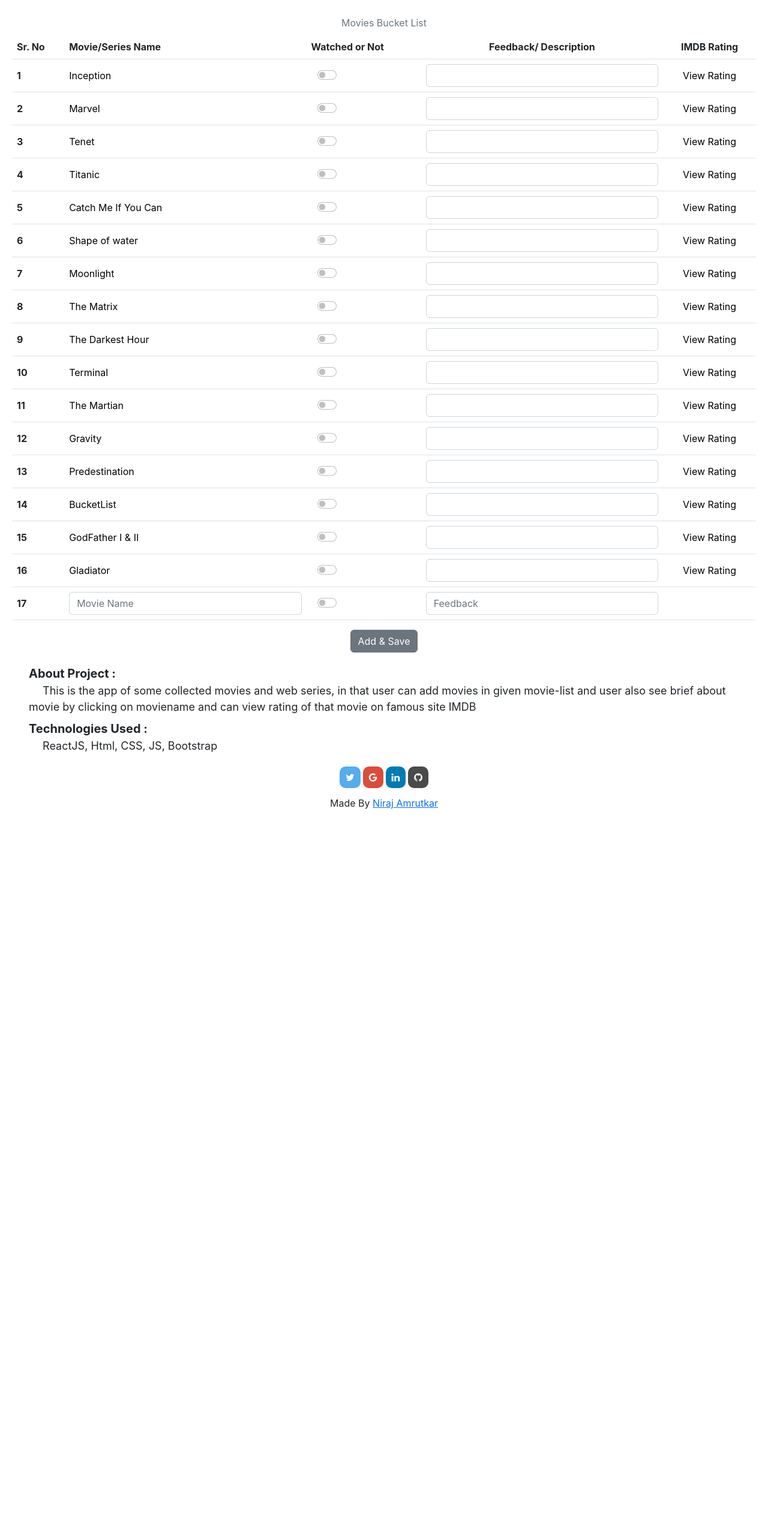
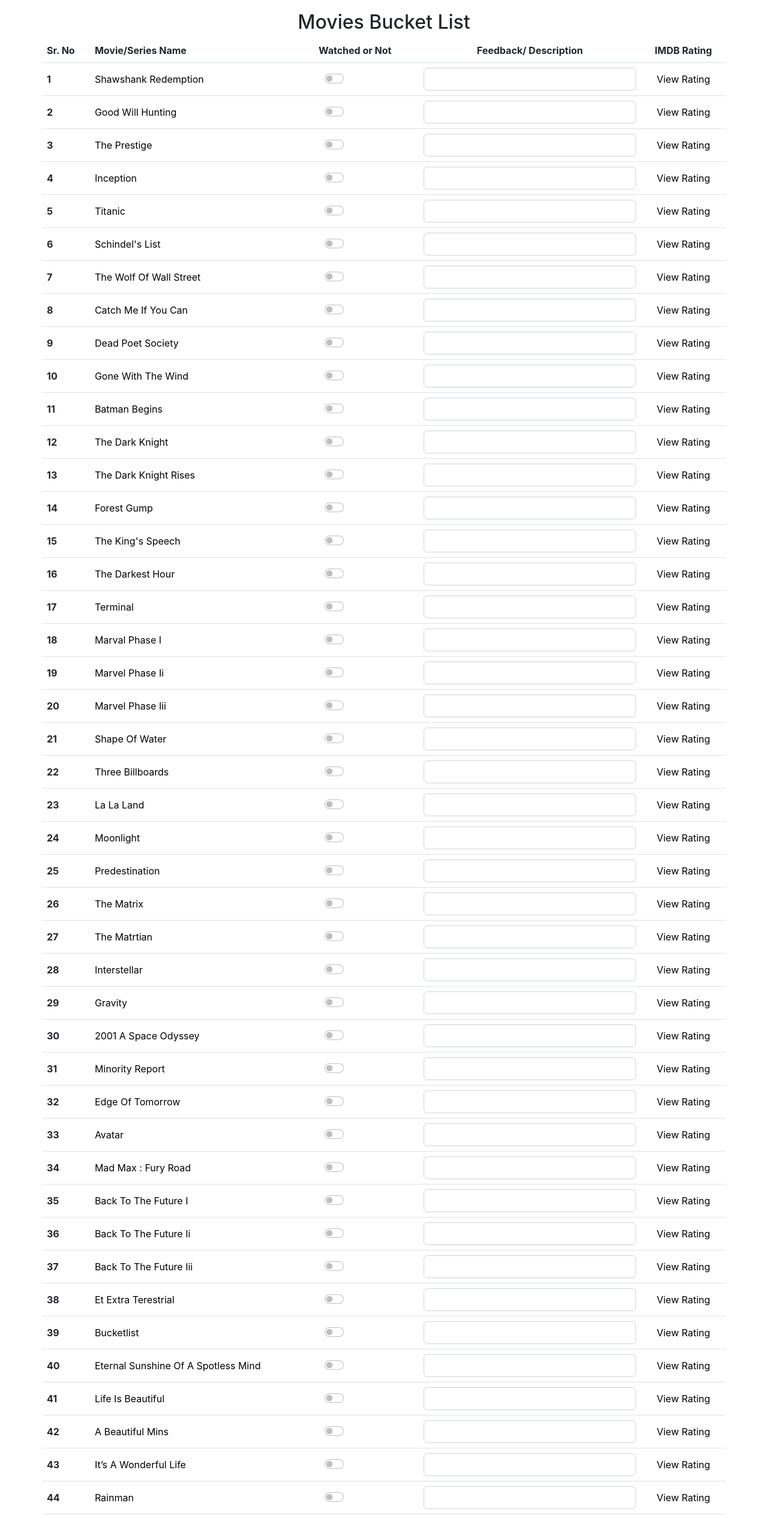
Before and after one commit to Niraj2003/MyMovies, a React (Create React App) app: page / in a window 1280 px wide. Shown: the part 60-2591 px from the top of the page at 60% size. Before the commit the page ends 1411 px from the top, so only its background shows below. Built offline with nearby package versions, Linux system fonts and the light colour scheme.

Commit message:
Added more movies

```diff
--- a/src/components/Table.css
+++ b/src/components/Table.css
@@ -1,5 +1,5 @@
 .tdata{
-    margin: 20px;
+    margin: 20px 70px 20px 70px;
 }
 tr, th{
     vertical-align: middle;
@@ -8,3 +8,6 @@
 .form-switch{
     margin-left: 10px;
 }
+tr:hover {
+    background-color: #f2f2f2;
+}
--- a/src/components/Table.js
+++ b/src/components/Table.js
@@ -1,7 +1,97 @@
 import 'bootstrap/dist/css/bootstrap.min.css';
 import './Table.css';
 
-const movielist = ["Inception", "Marvel", "Tenet", "Titanic", "Catch Me If You Can","Shape of water","Moonlight", "The Matrix", "The Darkest Hour", "Terminal", "The Martian", "Gravity", "Predestination", "BucketList", "GodFather I & II", "Gladiator"];
+const movielist = ["Shawshank Redemption",
+"Good Will Hunting ",
+"The Prestige",
+"Inception",
+"Titanic",
+"Schindel's List",
+"The Wolf Of Wall Street",
+"Catch Me If You Can",
+"Dead Poet Society ",
+"Gone With The Wind",
+"Batman Begins",
+"The Dark Knight ",
+"The Dark Knight Rises",
+"Forest Gump",
+"The King's Speech",
+"The Darkest Hour",
+"Terminal ",
+"Marval Phase I",
+"Marvel Phase Ii",
+"Marvel Phase Iii",
+"Shape Of Water ",
+"Three Billboards",
+"La La Land",
+"Moonlight ",
+"Predestination",
+"The Matrix",
+"The Matrtian ",
+"Interstellar",
+"Gravity",
+"2001 A Space Odyssey ",
+"Minority Report",
+"Edge Of Tomorrow",
+"Avatar ",
+"Mad Max : Fury Road",
+"Back To The Future I",
+"Back To The Future Ii",
+"Back To The Future Iii",
+"Et Extra Terestrial",
+"Bucketlist ",
+"Eternal Sunshine Of A Spotless Mind",
+"Life Is Beautiful",
+"A Beautiful Mins",
+"It’s A Wonderful Life ",
+"Rainman",
+"One Flew Over Cuckoos Nest",
+"Silence Of The Lambs",
+"The Man Who Know Infinity ",
+"The Da Vinci Code",
+"Bruce Almighty ",
+"Social Network",
+"The Theory Of Everything ",
+"Pirates Of Silicon Valley ",
+"Steve Jobs",
+"Gandhi ",
+"Rockey ",
+"King Kong 1933",
+"Godfater",
+"Godfater Ii",
+"Troy ",
+"Fgladiator",
+"Terminator 1",
+"Terminator 2 : Judment Day",
+"Terminator 3: Rise Of The Machines",
+"The Usual Suspects",
+"Fight Club",
+"Svaing Private Ryan",
+"Zodiac",
+"Chaplin",
+"The Judge",
+"Trophic Thunder",
+"Goodfellas",
+"Sycho ",
+"Rebecca",
+"Vertigo",
+"The Man Who Knew Too Much ",
+"North By Northwest",
+"The Lord Of Rings: Tfotr",
+"The Hobbit",
+"Life Of Pie",
+"Seven",
+"The Great Gatsby",
+"Monster ",
+"Dunkirk",
+"Apocalyse Now",
+"Citizen Kane",
+"All About Eve",
+"Singong In The Rain",
+"Grapes Of Wrath ",
+"Maltese Falcon",
+"Seven Samurai",
+];
 function TableData() {
     const final = [];
     for (let  user of movielist) {
@@ -22,8 +112,8 @@
     var url = `https://www.google.com/search?q=`;
     return (
         <div className='tdata'>
-            <table className="table caption-top">
-                <caption><center>Movies Bucket List </center></caption>
+            <center><h2>Movies Bucket List</h2></center>
+            <table className="table caption-top fs-6 ">
                 <thead>
                     <tr>
                         <th scope="col">Sr. No </th>
```
